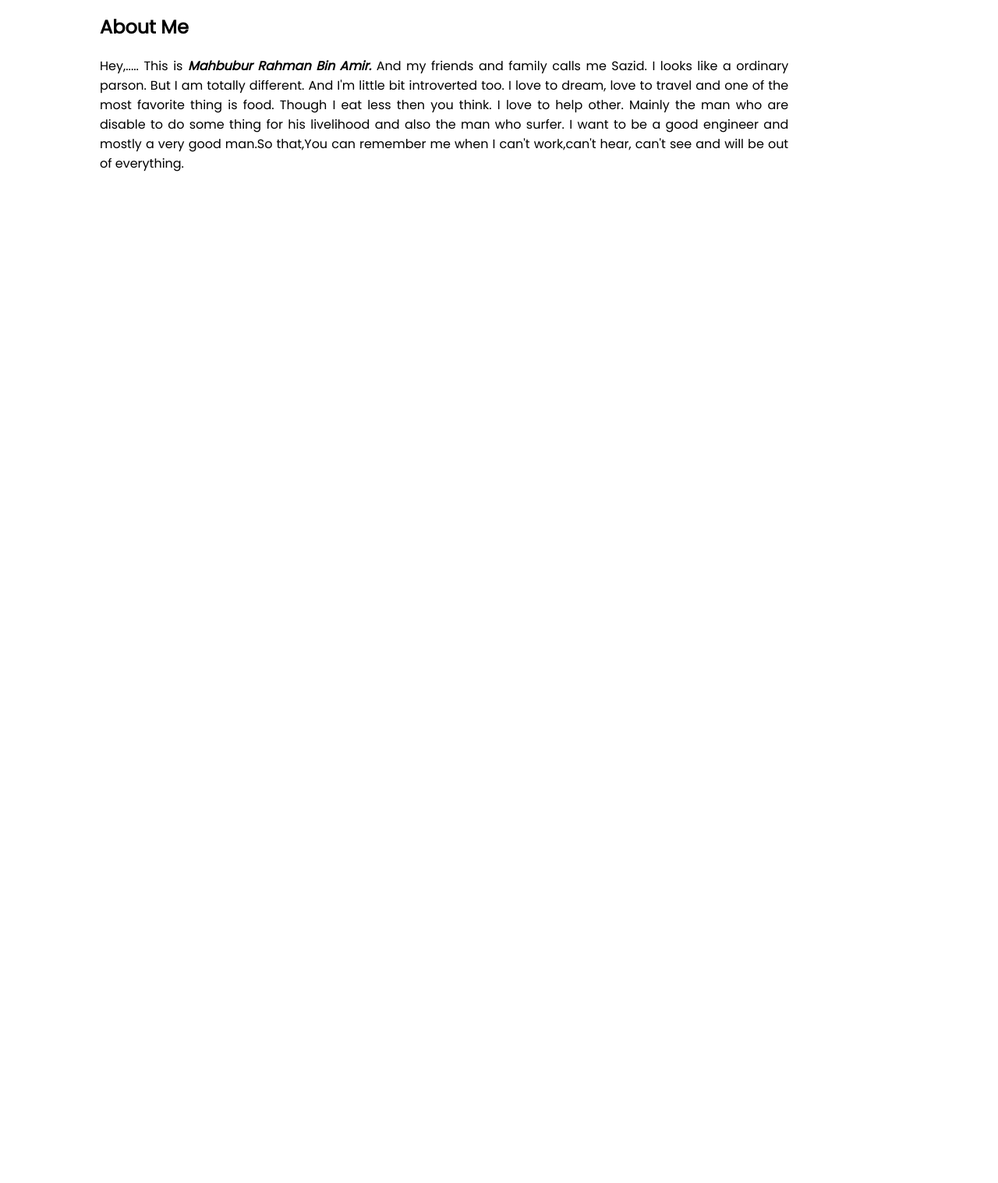
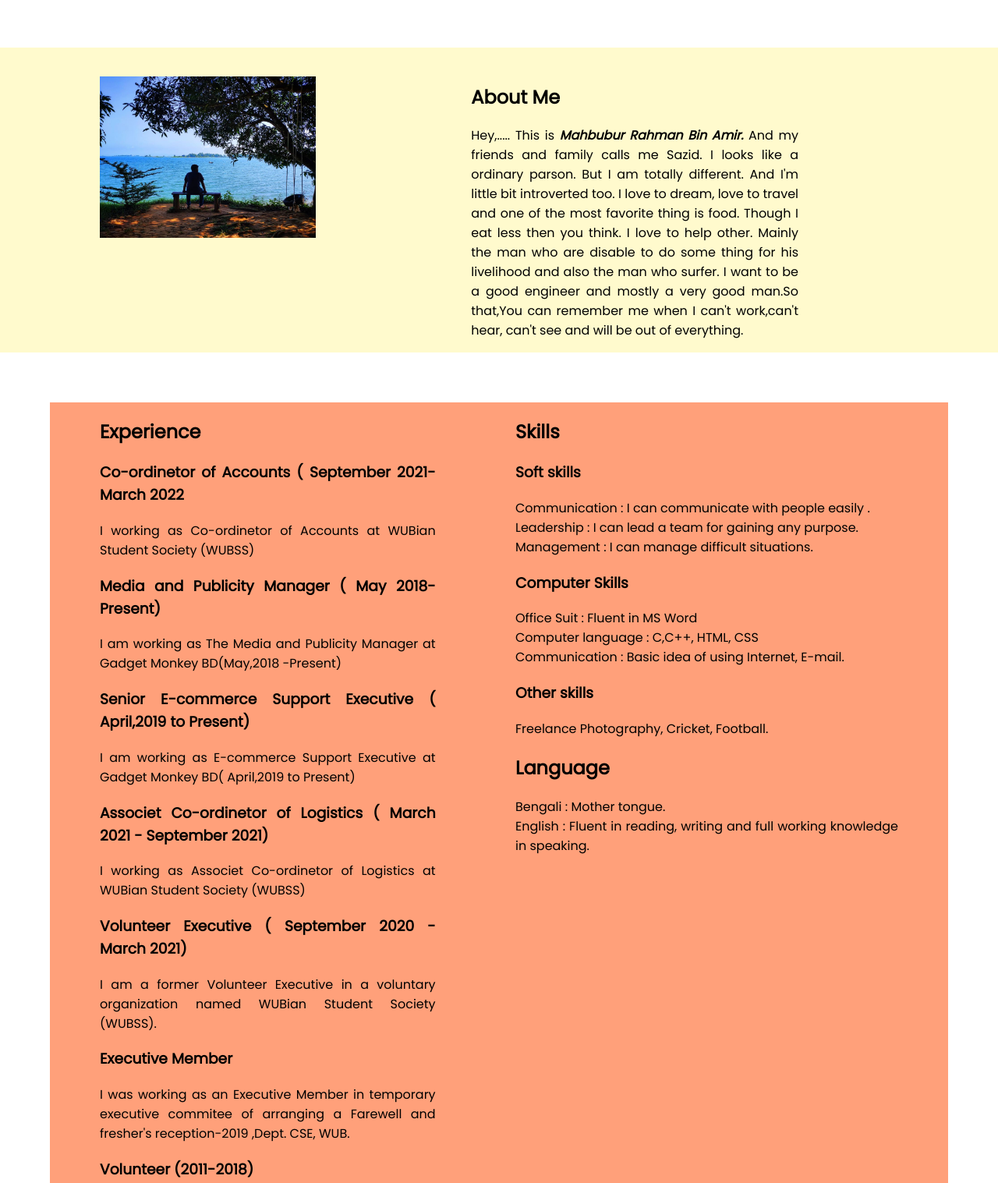
Before and after one commit to Sazid0013/Portfolio-01, a plain HTML site: page index.html in a window 1280 px wide. Shown: the part 329-1846 px from the top of the page at 78% size. Before the commit the page ends 800 px from the top, so only its background shows below. Drawn offline with Linux system fonts and the light colour scheme.

Commit message:
experience and skills

```diff
--- a/index.html
+++ b/index.html
@@ -26,9 +26,13 @@
         </div>
     </section>
     <section>
+        </div>
+        <div class="face-value1">
+            <img src="Image/Sazid0013.jpg" alt="">
+        </div>
         <div class="face-value1">
             <h1>About Me</h1>
-            <p>Hey,..... This is <b title="I am a first learner"><i id="Name"> Mahbubur Rahman Bin Amir.</i></b>
+            <p>Hey,..... This is <b title="I am a first learner"><i> Mahbubur Rahman Bin Amir.</i></b>
                 And my friends and family calls me Sazid. I looks like a ordinary parson. But I am totally different.
                 And
                 I'm little bit introverted too. I love to dream,
@@ -38,7 +42,56 @@
                 I want to be a good engineer and mostly a very good man.So that,You can remember me when I can't
                 work,can't hear, can't see and will be out of everything.
             </p>
+
+
+    </section>
+    <Section id="skill">
+        <div class="face-value2">
+            <h1>Experience</h1>
+            <p>
+            <h3>Co-ordinetor of Accounts ( September 2021-March 2022</h3>
+            I working as Co-ordinetor of Accounts at WUBian Student Society (WUBSS)
+            <h3>Media and Publicity Manager ( May 2018-Present)</h3>
+            I am working as The Media and Publicity Manager at Gadget Monkey BD(May,2018 -Present)
+            <h3>Senior E-commerce Support Executive ( April,2019 to Present)</h3>
+            I am working as E-commerce Support Executive at Gadget Monkey BD( April,2019 to Present)
+            <h3>Associet Co-ordinetor of Logistics ( March 2021 - September 2021)</h3>
+            I working as Associet Co-ordinetor of Logistics at WUBian Student Society (WUBSS)
+            <h3>Volunteer Executive ( September 2020 - March 2021)</h3>
+            I am a former Volunteer Executive in a voluntary organization named WUBian Student Society
+            (WUBSS).
+            <h3>Executive Member</h3>
+            I was working as an Executive Member in temporary executive commitee of arranging a Farewell
+            and fresher's reception-2019 ,Dept. CSE, WUB.
+            <h3>Volunteer (2011-2018)</h3>
+            I worked as a volunteer in “Amar Ekushey Boi Mela” at Sirajganj,2018.
+            I am a former Rover Scout of Islamia Govt. Callage (2015-2017).
+            I am a former Senior Petrol leader of B.L Govt. High School Scout Group (2013-2015).
+            I am a former Petrol leader of B.L Govt. High School Scout Group (2012-2013).
+            I worked as a volunteer in “Bangladesh Scout” at Sirajganj (2011-2018).
+            Work</p>
+
         </div>
+        <div class="face-value2.1">
+            <h1>Skills</h1>
+            <p>
+            <h3>Soft skills</h3>
+            Communication : I can communicate with people easily .
+            <br> Leadership : I can lead a team for gaining any purpose.
+            <br> Management : I can manage difficult situations.
+            <h3>Computer Skills</h3>
+            Office Suit : Fluent in MS Word
+            <br> Computer language : C,C++, HTML, CSS
+            <br> Communication : Basic idea of using Internet, E-mail.
+            <h3>Other skills</h3>
+            Freelance Photography, Cricket, Football.
+            <h1>Language</h1>
+            Bengali : Mother tongue.
+            <br> English : Fluent in reading, writing and full working knowledge in speaking.</p>
+        </div>
+
+    </Section>
+    <section>
 
     </section>
 </body>
--- a/style.css
+++ b/style.css
@@ -5,6 +5,7 @@ body{
 }
 .name{
     color: darkorange;
+    font-size: larger;
 }
 section{
     display: flex;
@@ -12,6 +13,7 @@ section{
 .face-value{
     width: 50%;
     padding-left: 10%;
+    background-color: lightblue;
 }
 .face-value img{
     width: 40%;
@@ -19,7 +21,33 @@ section{
     margin: 5%;
 }
 .face-value1{
-    margin: 0% 5% ;
-    padding-left: 5%;
-    padding-right: 16%;
+    padding-top: 2%;
+    background-color: lemonchiffon;
+    padding-left: 10%;
+    padding-right: 20%;
+    margin-top: 5% ;
 }
+.face-value1 img{
+    padding-top: 2%;
+    width: 300%;
+    padding-left: 0%;
+    padding-bottom: 30%;
+    margin-right: 5%;
+    margin-top: 10%;
+
+}
+#skill{
+    margin: 5%;
+    padding: 0% 5%;
+    background-color: lightsalmon;
+}
+.face-value2{
+    width: 50%;
+    padding-left: 0%;
+    padding-right: 10%;
+}
+.face-value2.1{
+    padding-left: 0%;
+    padding-right: 15%;
+    margin
+}
```
Also changed, not shown: Image/Sazid0013.jpg (added).
